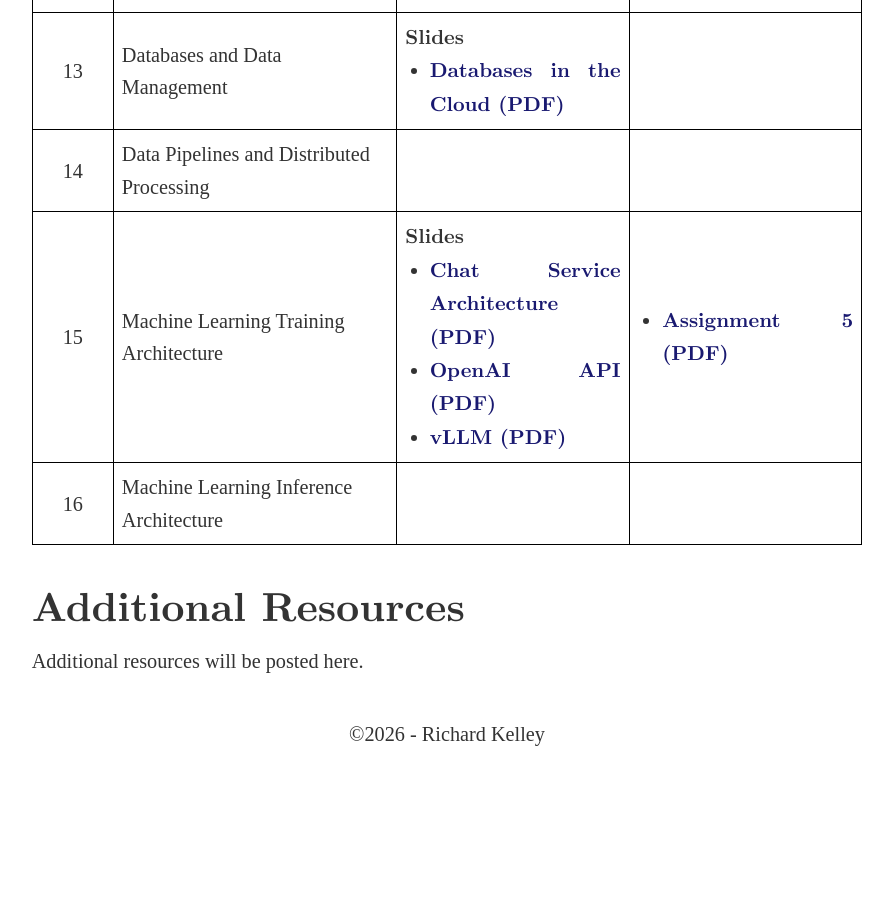
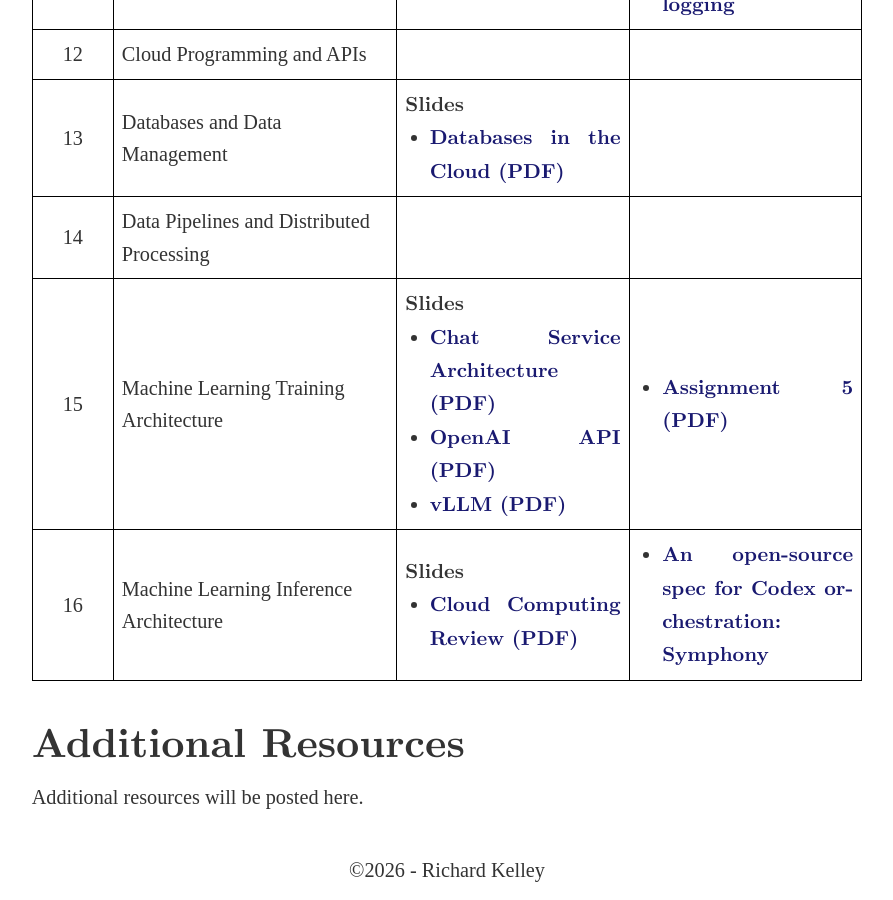
Before and after one commit to RichardKelley/richardkelley.github.io, a Jekyll site: the page built from da510.md, in a window 1280 px wide and 900 px high, scrolled down 2923 px. Shown: the whole window, without its empty margins (193-1086 px from the left). Built offline with Jekyll 4.4.1, drawn with Linux system fonts in a browser that asks for light colours; some web fonts are replaced; before the commit the page ends 3687 px from its top, so only the background shows below that; some of the changed text lies outside the part shown.

Commit message:
Final updates to classes for Spring 2026.

```diff
--- a/da510.md
+++ b/da510.md
@@ -141,6 +141,7 @@
       <td style="border: 1px solid #000; padding: 0.4em;">
         <ul style="margin: 0; padding-left: 1.2em;">
           <li><a href="/DA510_slides/midterm_review.pdf" target="_blank">Midterm Review (PDF)</a></li>
+          <li><a href="/DA510_slides/midterm_solution_final.pdf" target="_blank">Midterm Solutions (PDF)</a></li>
         </ul>
       </td>
     </tr>
@@ -217,8 +218,17 @@
     <tr>
       <td style="border: 1px solid #000; padding: 0.4em; text-align: center; width: 4em;">16</td>
       <td style="border: 1px solid #000; padding: 0.4em;">Machine Learning Inference Architecture</td>
-      <td style="border: 1px solid #000; padding: 0.4em;"></td>
-      <td style="border: 1px solid #000; padding: 0.4em;"></td>
+      <td style="border: 1px solid #000; padding: 0.4em;">
+        <div><strong>Slides</strong></div>
+        <ul style="margin: 0; padding-left: 1.2em;">
+          <li><a href="/DA510_slides/week-16/cloud-review.pdf" target="_blank">Cloud Computing Review (PDF)</a></li>
+        </ul>
+      </td>
+      <td style="border: 1px solid #000; padding: 0.4em;">
+        <ul style="margin: 0; padding-left: 1.2em;">
+          <li><a href="https://openai.com/index/open-source-codex-orchestration-symphony/" target="_blank">An open-source spec for Codex orchestration: Symphony</a></li>
+        </ul>
+      </td>
     </tr>
   </tbody>
 </table>
```
Also changed, not shown: ai109.md (+3 -3 lines), 4 other files.
